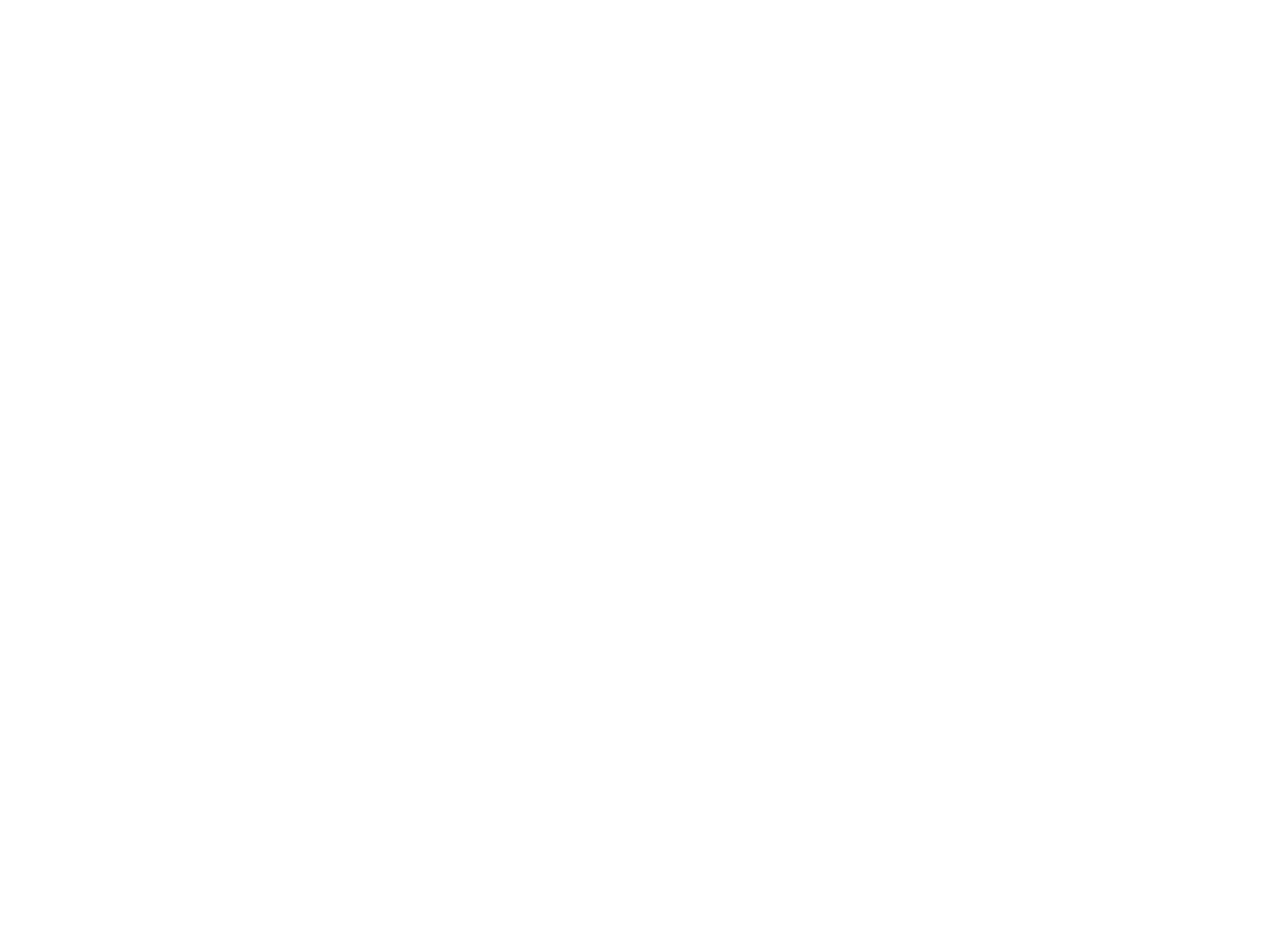
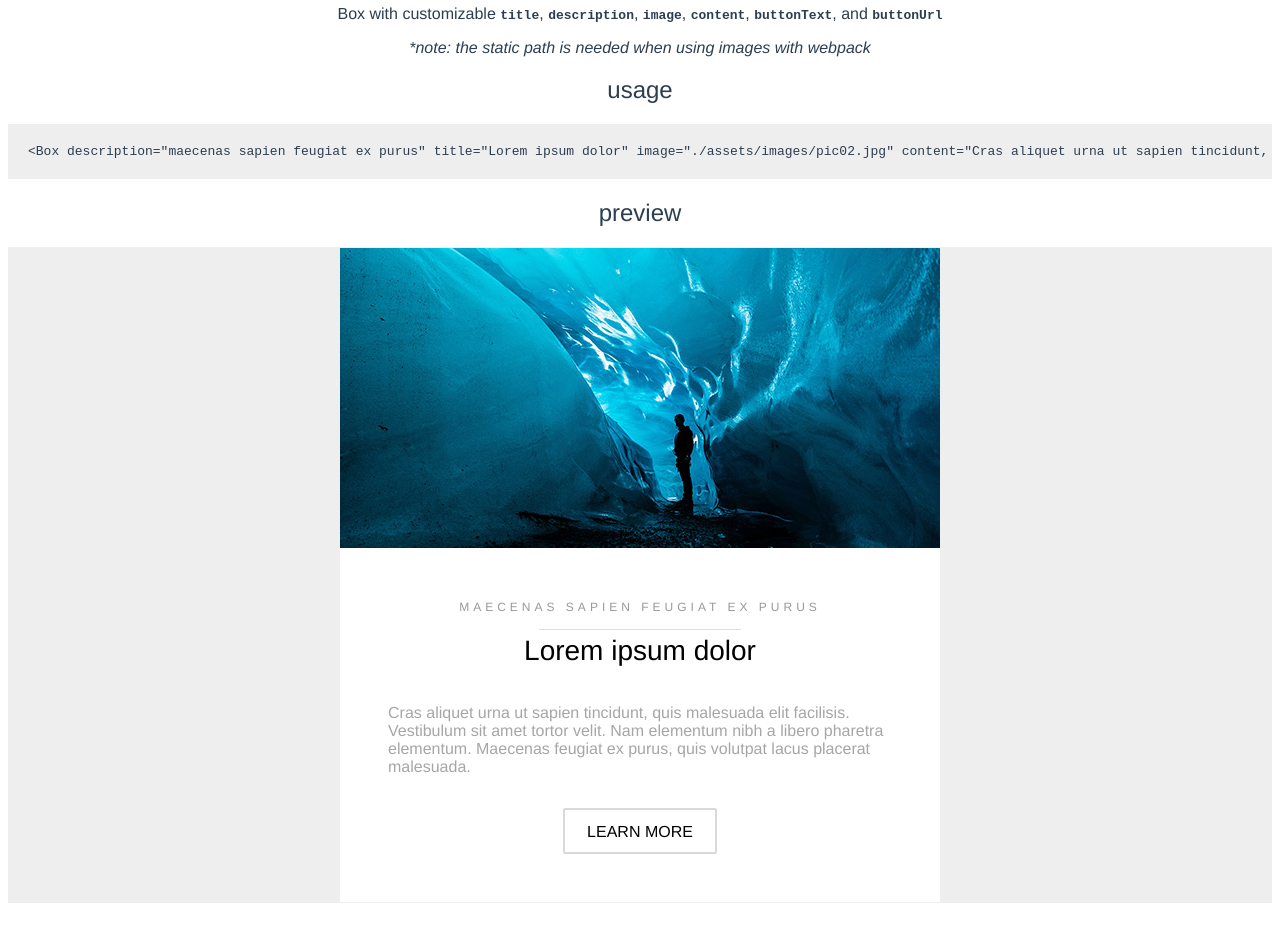
Before and after one commit to fcongson/vue-components, a Vue app: page / in a window 1280 px wide. Shown: the part 1440-2382 px from the top of the page. Before the commit the page ends 1344 px from the top, so only its background shows below. Built offline with nearby package versions, Linux system fonts and the light colour scheme.

Commit message:
Add box component

```diff
--- a/src/App.vue
+++ b/src/App.vue
@@ -29,6 +29,21 @@
         <SectionDivider description="Nam vel ante sit amet libero scelerisque facilisis eleifend vitae urna" title="Morbi maximus justo" :image="bgJpg"/>
       </div>
     </div>
+
+    <!-- Box -->
+    <hr/>
+    <div class="component-section">
+      <h1>Box</h1>
+      <p>Box with customizable <code><b>title</b></code>, <code><b>description</b></code>, <code><b>image</b></code>, <code><b>content</b></code>, <code><b>buttonText</b></code>, and <code><b>buttonUrl</b></code></p>
+      <p><i>*note: the static path is needed when using images with webpack</i></p>
+      <h2>usage</h2>
+      <pre><code>&lt;Box description="maecenas sapien feugiat ex purus" title="Lorem ipsum dolor" image="./assets/images/pic02.jpg" content="Cras aliquet urna ut sapien tincidunt, quis malesuada elit facilisis. Vestibulum sit amet tortor velit. Nam elementum nibh a libero pharetra elementum. Maecenas feugiat ex purus, quis volutpat lacus placerat malesuada." buttonText="Learn More" buttonUrl="#"/&gt;</code></pre>
+      <h2>preview</h2>
+      <div class="component-preview dark">
+        <Box description="maecenas sapien feugiat ex purus" title="Lorem ipsum dolor" :image="pic02" content="Cras aliquet urna ut sapien tincidunt, quis malesuada elit facilisis. Vestibulum sit amet tortor velit. Nam elementum nibh a libero pharetra elementum. Maecenas feugiat ex purus, quis volutpat lacus placerat malesuada." buttonText="Learn More" buttonUrl="#"/>
+      </div>
+    </div>
+
   </div>
 </template>
 
@@ -36,20 +51,24 @@
 // import HelloWorld from "./components/HelloWorld";
 import SectionHeader from "./components/SectionHeader";
 import SectionDivider from "./components/SectionDivider";
+import Box from "./components/Box";
 
 // asset images
 import bgJpg from "./assets/images/bg.jpg";
+import pic02 from "./assets/images/pic02.jpg";
 
 export default {
   name: "App",
   components: {
     // HelloWorld,
     SectionHeader,
-    SectionDivider
+    SectionDivider,
+    Box
   },
   data() {
     return {
-      bgJpg: bgJpg
+      bgJpg: bgJpg,
+      pic02: pic02
     };
   }
 };
@@ -71,6 +90,7 @@
 pre {
   padding: 20px;
   background: #eeeeee;
+  overflow: auto;
 }
 .component-section {
   margin: 40px 0px 40px 0px;
@@ -80,4 +100,7 @@
   border-width: 1px;
   border-color: #eeeeee;
 }
+.component-preview.dark {
+  background-color: #eeeeee;
+}
 </style>
--- /dev/null
+++ b/src/components/Box.vue
@@ -0,0 +1,98 @@
+<template>
+  <div class="box">
+    <div class="image fit">
+      <img :src="image" alt="">
+    </div>
+    <div class="content">
+      <SectionHeader :description="description" :title="title"/>
+      <p id="content">{{ content }}</p>
+      <footer class="align-center">
+        <a :href="buttonUrl" class="button alt">{{ buttonText }}</a>
+      </footer>
+    </div>
+  </div>
+</template>
+
+<script>
+import SectionHeader from "./SectionHeader";
+
+export default {
+  name: "Box",
+  components: {
+    SectionHeader
+  },
+  props: {
+    description: {
+      default: "Description",
+      type: String
+    },
+    title: {
+      default: "Title",
+      type: String
+    },
+    image: {
+      default: "image.jpg",
+      type: String
+    },
+    content: {
+      default: "Content",
+      type: String
+    },
+    buttonText: {
+      default: "Button Text",
+      type: String
+    },
+    buttonUrl: {
+      default: "Button Url",
+      type: String
+    }
+  }
+};
+</script>
+
+<style scoped>
+.box {
+  width: 100%;
+  max-width: 600px;
+  margin: 0 auto;
+  background-color: #ffffff;
+}
+.image.fit img {
+  width: 100%;
+}
+.box .content {
+  padding: 3rem;
+}
+.content>>>h2 {
+  color: #000;
+  margin-bottom: 2rem;
+}
+p#content {
+  margin: 0 0 2rem 0;
+  color: #a6a6a6;
+  padding: 0;
+  border: 0;
+  font-size: 100%;
+  font: inherit;
+  vertical-align: baseline;
+  text-align: left;
+}
+.button.alt {
+  background-color: transparent;
+  box-shadow: inset 0 0 0 2px rgba(0, 0, 0, 0.15);
+  color: #000 !important;
+  transition: background-color 0.2s ease-in-out, color 0.2s ease-in-out;
+  border-radius: 2px;
+  border: 0;
+  cursor: pointer;
+  display: inline-block;
+  font-weight: 300;
+  height: 2.85rem;
+  line-height: 2.95rem;
+  padding: 0 1.5rem;
+  text-align: center;
+  text-decoration: none;
+  text-transform: uppercase;
+  white-space: nowrap;
+}
+</style>
```
